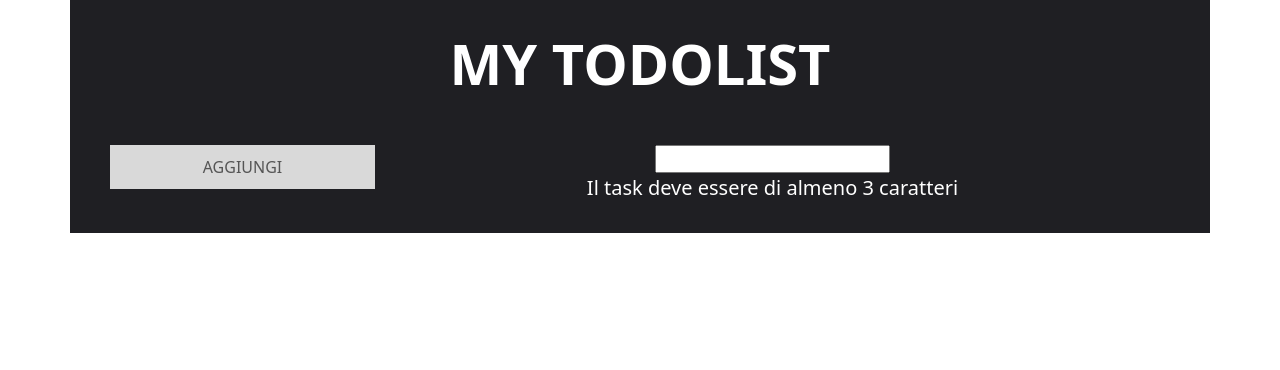
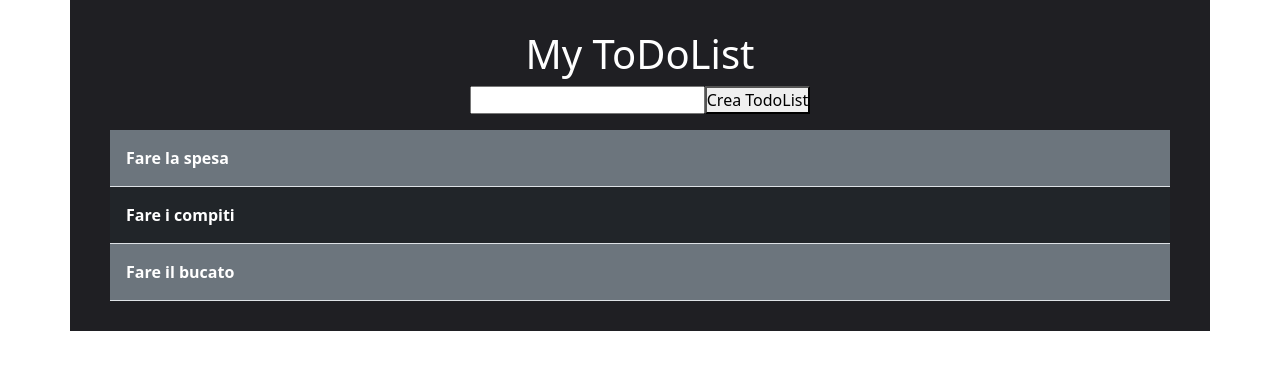
Before and after one commit to AndreaFerrini/vue-todolist, a plain HTML site: page index.html in a window 1280 px wide. Drawn offline with nearby package versions, Linux system fonts and the light colour scheme.

Commit message:
correzione codice js + modifiche estetiche

```diff
--- a/assets/js/main.js
+++ b/assets/js/main.js
@@ -1,25 +1,34 @@
-const { createApp } = Vue;
+const { createApp } = Vue
 
-const app = createApp({
-    data() {
-        return {
-            newTask: '',
-            errore: false,
-            lista: [
-                {
-                    testo: 'Fare i compiti',
-                    done: false,
-                },
-                {
-                    testo: 'Fare la spesa',
-                    done: true,
-                },
-                {
-                    testo: 'Fare il bucato',
-                    done: false,
-                }
-            ]
+createApp({
+  data() {
+    return {
+        testoInput: '',
+        tasks: [
+            'Fare la spesa',
+            'Fare i compiti',
+            'Fare il bucato'
+        ],
+        error: false
+    }
+  },
+  created(){
+
+  },
+  methods: {
+    creaTodo(){
+
+        if( this.testoInput != '' && this.testoInput.length > 5 ){
+
+            this.tasks.unshift(this.testoInput)
+            this.testoInput = ''
+            this.error = false
+        } else {
+            this.error = true
         }
     },
-    methods:
-}).mount('#app');
+    cancellareLaTodo(i){
+        this.tasks.splice( i, 1 )
+    }
+  }
+}).mount('#app')
--- a/index.html
+++ b/index.html
@@ -4,19 +4,38 @@
     <meta charset="UTF-8">
     <meta http-equiv="X-UA-Compatible" content="IE=edge">
     <meta name="viewport" content="width=device-width, initial-scale=1.0">
-    <title>Vue To do List</title>
+    <title>Vue ToDoList</title>
     <link href="https://cdn.jsdelivr.net/npm/bootstrap@5.3.0-alpha1/dist/css/bootstrap.min.css" rel="stylesheet" integrity="sha384-GLhlTQ8iRABdZLl6O3oVMWSktQOp6b7In1Zl3/Jr59b6EGGoI1aFkw7cmDA6j6gD" crossorigin="anonymous">
     <link rel="stylesheet" href="./assets/css/style.css">
 </head>
 <body>
     <div id="app">
-        <div class="container header">
-            <h3 class="text-center display-4 fw-bold mb-5 text-uppercase">My ToDoList</h3>
-            <input type="text" v-model="newTask" @keyup.enter="aggiungiTask">
-            <span @click="aggiungiTask" class="button-add">Aggiungi</span>
-            <div v-if="errore" class="fs-5 errore">Il task deve essere di almeno 3 caratteri</div>
+        <div class="d-flex flex-column fw-bold">
+            <div class="container header">
+                <h1 class="text-center">My ToDoList</h1>
+                <div class="text-center">
+                    <input type="text" v-model="testoInput" @KeyUp.enter="creaTodo">
+                    <button @click="creaTodo">Crea TodoList</button>
+                    <p v-if=" error "  class="alert alert-danger" role="alert">
+                        il testo deve contenere almeno 5 caratteri
+                    </p>
+                </div>
+
+                <div class="bg-secondary rounded mt-3">
+                    <div v-for="(elem, index) in tasks"
+                        :key="index"
+                        class="border-bottom d-flex justify-content-between align-items-center p-3"
+                        :class=" (index % 2 == 0) ? 'bg-secondary' : 'bg-dark'">
+                        <p class="m-0">{{ elem }}</p>
+                        <i class="fa-solid fa-xmark" @click="cancellareLaTodo(index)"></i>
+                    </div>
+
+                    <div v-if="tasks.length == 0" class="border-bottom d-flex justify-content-between align-items-center p-3">
+                        <p class="m-0">Non ci sono Elementi nella todo 🧙‍♂️</p>
+                    </div>
+                </div>
+            </div>
         </div>
-
     </div>
 
 
```
